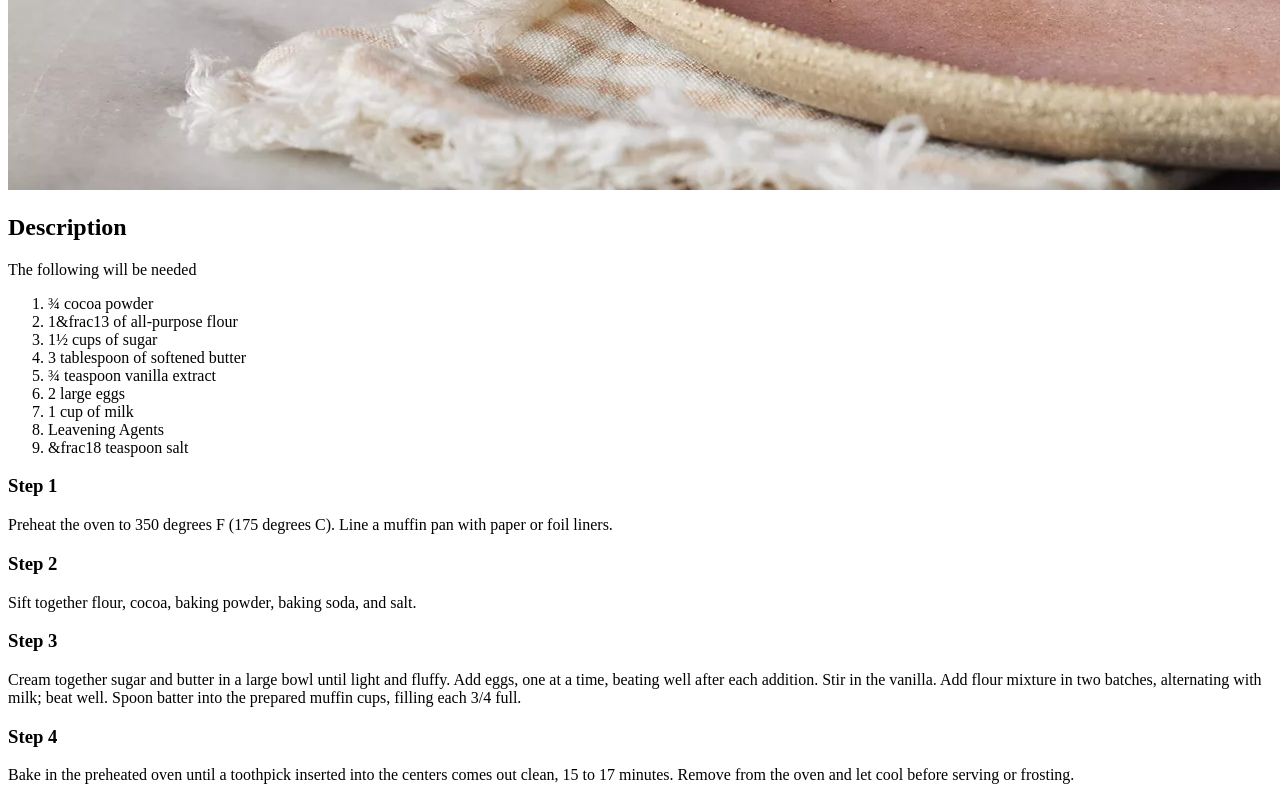
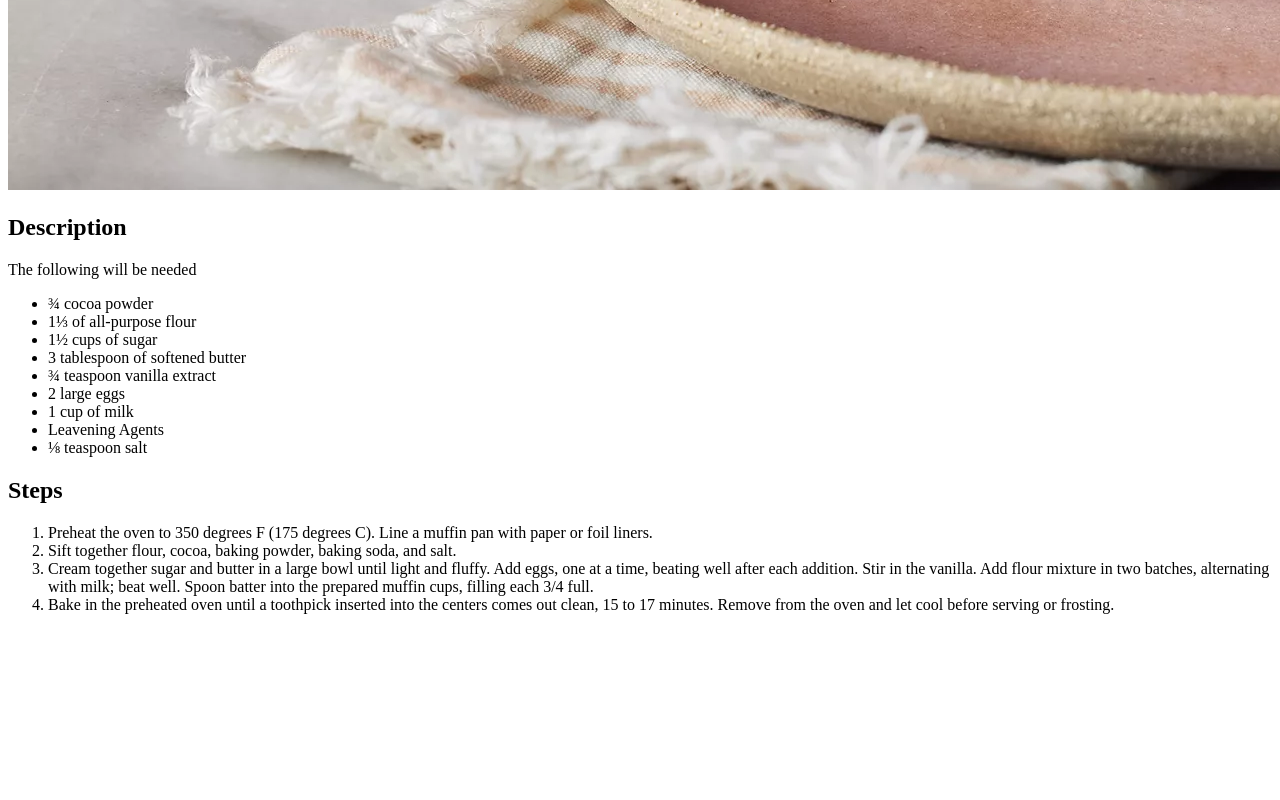
Before and after one commit to littljo/odin-recipes, a plain HTML site: page recipes/cupcake.html in a window 1280 px wide. Shown: the part 1015-1815 px from the top of the page. After the commit the page ends 1645 px from the top, so only its background shows below. Drawn offline with Linux system fonts and the light colour scheme.

Commit message:
update the cupcake files

```diff
--- a/recipes/cupcake.html
+++ b/recipes/cupcake.html
@@ -11,28 +11,29 @@
    <img src="images/17377-chocolate-cupcakes-ddmfs-597-4x3-1-22106d92e82846a3b2eaa7d761d255e6.webp"  alt="Chcocolate_cupcake.jpg">
    <h2>Description</h2>
    <p>The following will be needed
-    <ol>
-        <li>&frac34 cocoa powder</li>
-        <li>1&frac13 of all-purpose flour</li>
-        <li>1&frac12 cups of sugar</li>
+    <ul>
+        <li>&frac34; cocoa powder</li>
+        <li>1&frac13; of all-purpose flour</li>
+        <li>1&frac12; cups of sugar</li>
         <li>3 tablespoon of softened butter</li>
-        <li>&frac34 teaspoon vanilla extract</li>
+        <li>&frac34; teaspoon vanilla extract</li>
         <li>2 large eggs</li>
         <li>1 cup of milk</li>
         <li>Leavening Agents</li>
-        <li>&frac18 teaspoon salt</li>
-    </ol>
-    </p>
-    <h3>Step 1</h3>
+        <li>&frac18; teaspoon salt</li>
+    </ul>
+      </p>
+    <h2>Steps</h2>
+
    <p>
-    Preheat the oven to 350 degrees F (175 degrees C). Line a muffin pan with paper or foil liners.
-   </p>
-   <h3>Step 2</h3>
-   <p>Sift together flour, cocoa, baking powder, baking soda, and salt.
-    </p>
-    <h3>Step 3</h3>
-   <p>Cream together sugar and butter in a large bowl until light and fluffy. Add eggs, one at a time, beating well after each addition. Stir in the vanilla. Add flour mixture in two batches, alternating with milk; beat well. Spoon batter into the prepared muffin cups, filling each 3/4 full.</p>
-   <h3>Step 4</h3>
-   <p>Bake in the preheated oven until a toothpick inserted into the centers comes out clean, 15 to 17 minutes. Remove from the oven and let cool before serving or frosting.</p>
+    <ol>
+    <li>Preheat the oven to 350 degrees F (175 degrees C). Line a muffin pan with paper or foil liners.
+   </li>
+   <li>Sift together flour, cocoa, baking powder, baking soda, and salt.
+    </li>
+    <li>Cream together sugar and butter in a large bowl until light and fluffy. Add eggs, one at a time, beating well after each addition. Stir in the vanilla. Add flour mixture in two batches, alternating with milk; beat well. Spoon batter into the prepared muffin cups, filling each 3/4 full.
+    </li>
+    <li>Bake in the preheated oven until a toothpick inserted into the centers comes out clean, 15 to 17 minutes. Remove from the oven and let cool before serving or frosting.</li>
+</ol>
 </body>
 </html>
```
